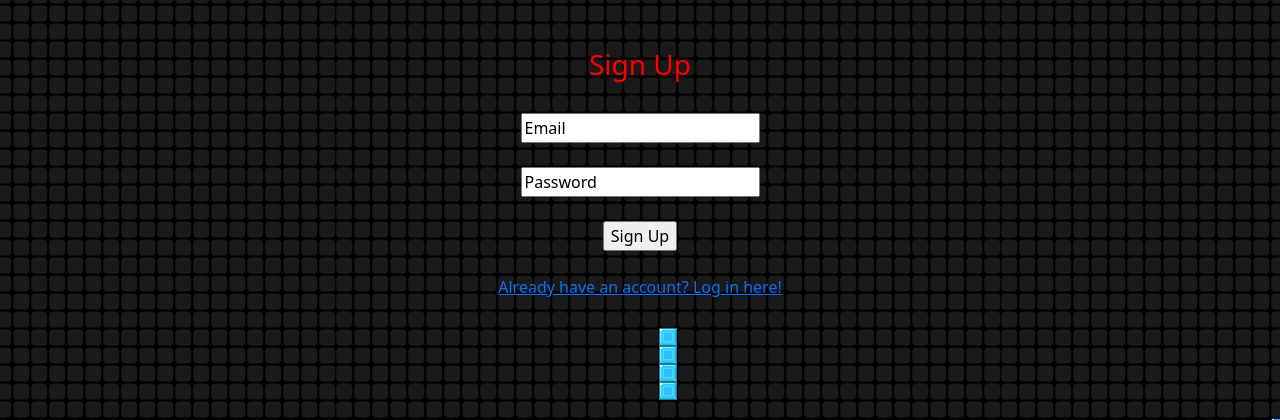
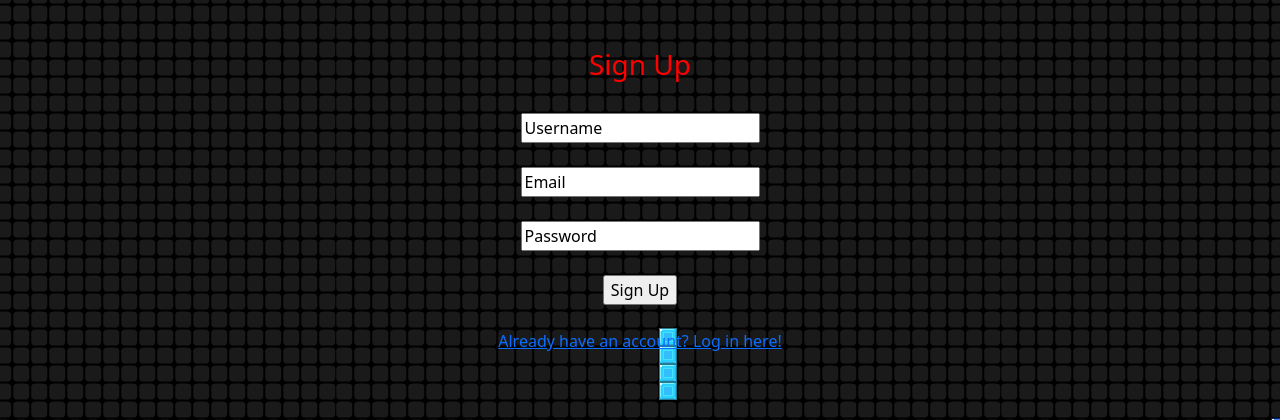
Before and after one commit to A-S1ngh/HoneyWheatGameRecommender, a Flask app: page /signup in a window 1280 px wide. Shown: the part 58-478 px from the top of the page. Run offline with Flask 2, Linux system fonts and the light colour scheme.

Commit message:
added username attribute to user model

```diff
--- a/templates/signup.html
+++ b/templates/signup.html
@@ -3,6 +3,7 @@
 <h3 id="signup-text" style="text-align: center; color: red;">Sign Up</h3><br>
 <div class="signup-class" style="text-align: center;">
     <form action="#" method='POST' id='signup-form'>
+        <input type="text" value="Username" name="username"><br><br>
         <input type="text" value="Email" name='email'><br><br>
         <input type="text" value="Password" name='password'><br><br>
         <input type="submit" value="Sign Up">
```
Also changed, not shown: models.py (+9 -5 lines).
